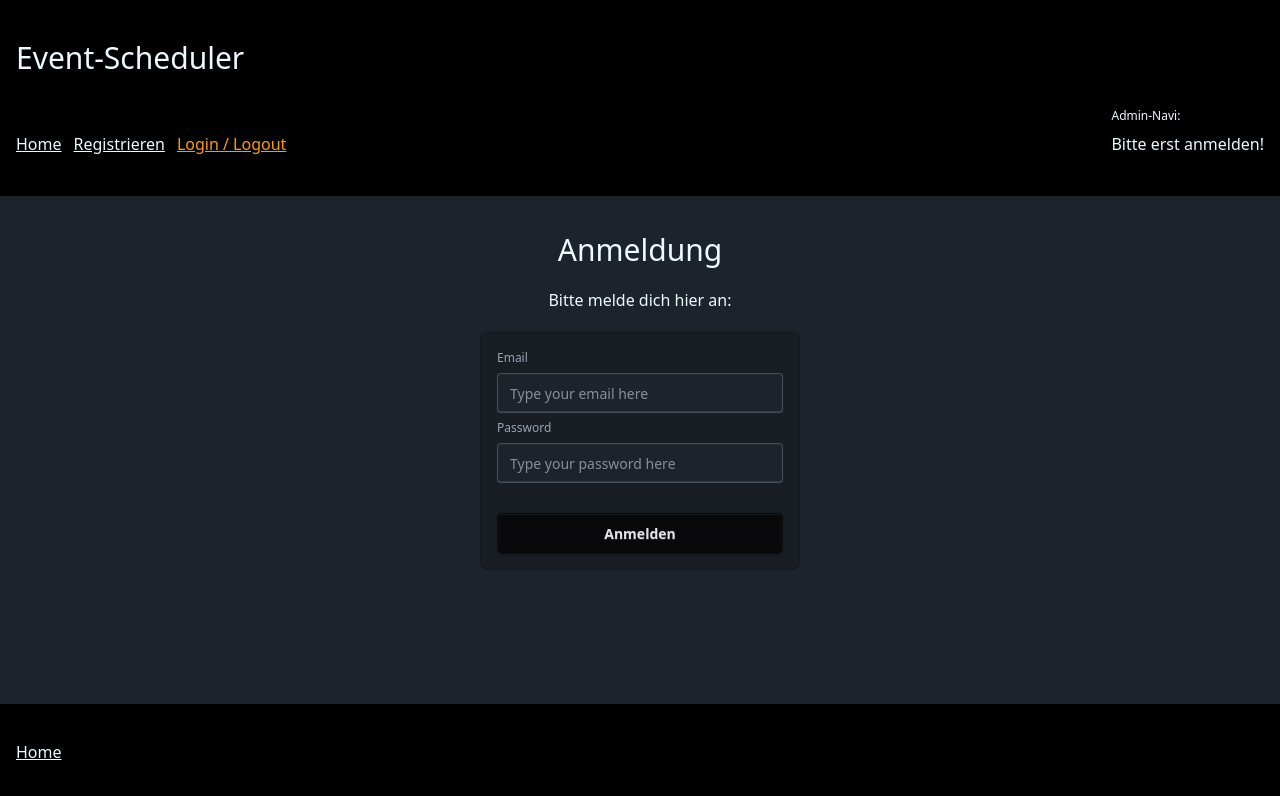
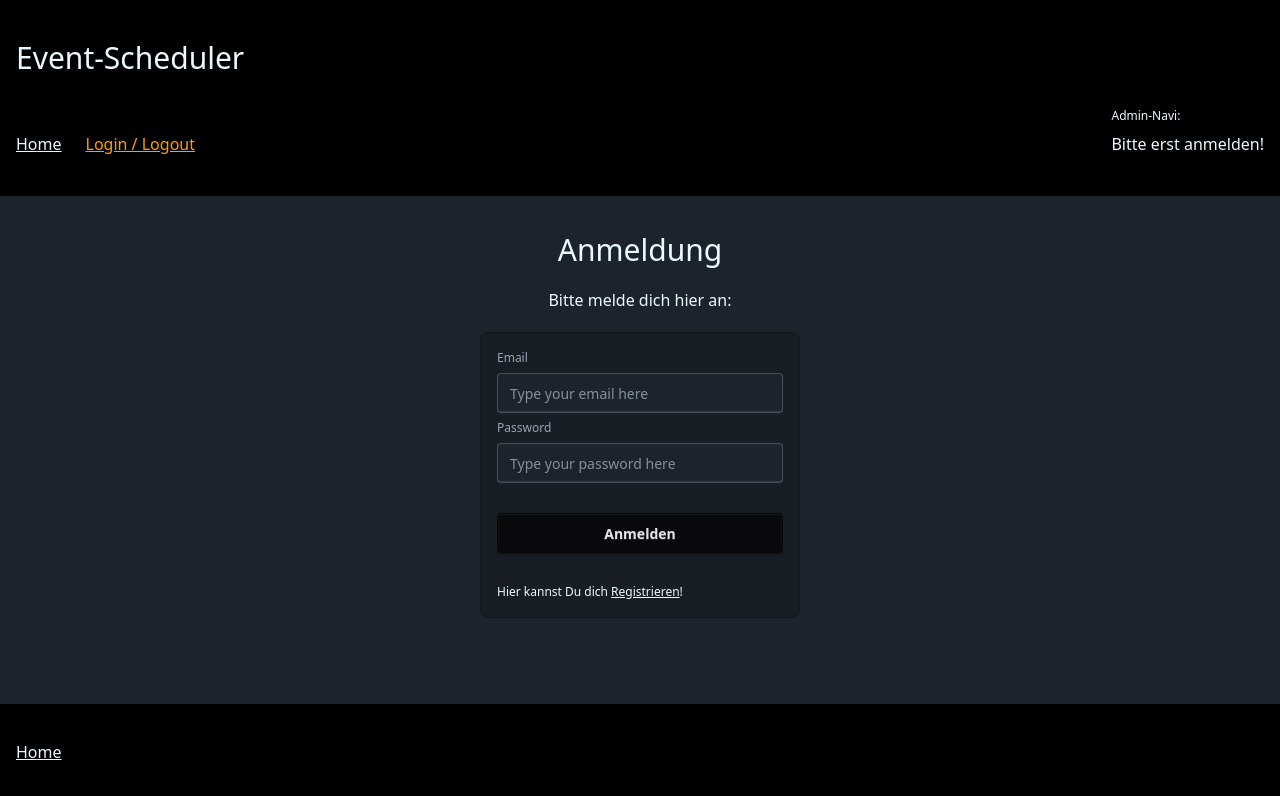
Before and after one commit to kaktusgarten/event-scheduler, a React (Vite) app: page /login in a window 1280 px wide. Shown: the top 796 px of the page. Built offline with nearby package versions, Linux system fonts and the light colour scheme.

Commit message:
Popups statt alert-fenster

```diff
--- a/src/components/Header.jsx
+++ b/src/components/Header.jsx
@@ -12,12 +12,9 @@ export default function Header() {
         <div className="flex justify-between items-end">
           {/* Navigation! */}
           <nav className="">
-            <ul className="flex gap-3 flex-wrap">
+            <ul className="flex gap-6 flex-wrap">
               <li>
                 <NavLink to="/">Home</NavLink>
-              </li>
-              <li>
-                <NavLink to="/registrieren">Registrieren</NavLink>
               </li>
               <li>
                 <NavLink to="/login">Login / Logout</NavLink>
@@ -31,9 +28,9 @@ export default function Header() {
           >
             <div className="text-xs mb-2">Admin-Navi:</div>
             {localStorageToken ? (
-              <ul className="flex gap-3 flex-wrap">
+              <ul className="flex gap-6 flex-wrap">
                 <li>
-                  <NavLink to="/neues-event">Neues Event</NavLink> -
+                  <NavLink to="/neues-event">Neues Event</NavLink>
                 </li>
                 <li>
                   <NavLink to="/benutzeruebersicht">Benutzerübersicht</NavLink>
--- a/src/pages/LoginPage.jsx
+++ b/src/pages/LoginPage.jsx
@@ -1,5 +1,6 @@
 import { useActionState, use } from "react";
 import { GesamtseitenContext } from "../contexts/GesamtseitenContext";
+import { Link } from "react-router";
 
 // LOGIN PAGE:
 const LoginPage = () => {
@@ -156,6 +157,12 @@ const LoginPage = () => {
                     Anmelden
                   </button>
                 </div>
+                <div className="mt-6">
+                  <Link to="/registrieren">
+                    Hier kannst Du dich{" "}
+                    <span className="underline">Registrieren</span>!
+                  </Link>
+                </div>
               </fieldset>
             </form>
           </>
--- a/src/pages/RegistryPage.jsx
+++ b/src/pages/RegistryPage.jsx
@@ -1,4 +1,5 @@
 import { useActionState } from "react";
+import { Link } from "react-router";
 
 function validateForm({ inpEmail, inpPassword }) {
   const validationErrors = {};
@@ -22,8 +23,7 @@ async function register(email, password) {
     }),
   }).then();
   if (response.ok) {
-    alert("You are successful registered");
-    console.log("Alles gut");
+    document.getElementById("modal_registered").showModal();
   } else {
     alert("Email always used!");
     console.log("Status: ", response.status);
@@ -55,6 +55,29 @@ const RegistryPage = () => {
 
   return (
     <>
+      {/* Open the modal using document.getElementById('modal_registered').showModal() method */}
+      <dialog id="modal_registered" className="modal">
+        <div className="modal-box">
+          <form method="dialog">
+            <button className="btn btn-sm btn-circle btn-ghost absolute right-2 top-2">
+              ✕
+            </button>
+          </form>
+          <h3 className="font-bold text-lg">Anmeldung</h3>
+          <p className="py-4">
+            Du hast die erfolgreich registriert. Melde dich jetzt mit deinen
+            Registrierungsdaten im{" "}
+            <Link to="/login" className="underline">
+              Login Bereich
+            </Link>{" "}
+            an!
+          </p>
+        </div>
+        <form method="dialog" className="modal-backdrop">
+          <button>close</button>
+        </form>
+      </dialog>
+
       <div className="p-5 flex flex-col items-center">
         <h1 className="text-3xl mb-5">Registrierung</h1>
         <p className="mb-5">
```
